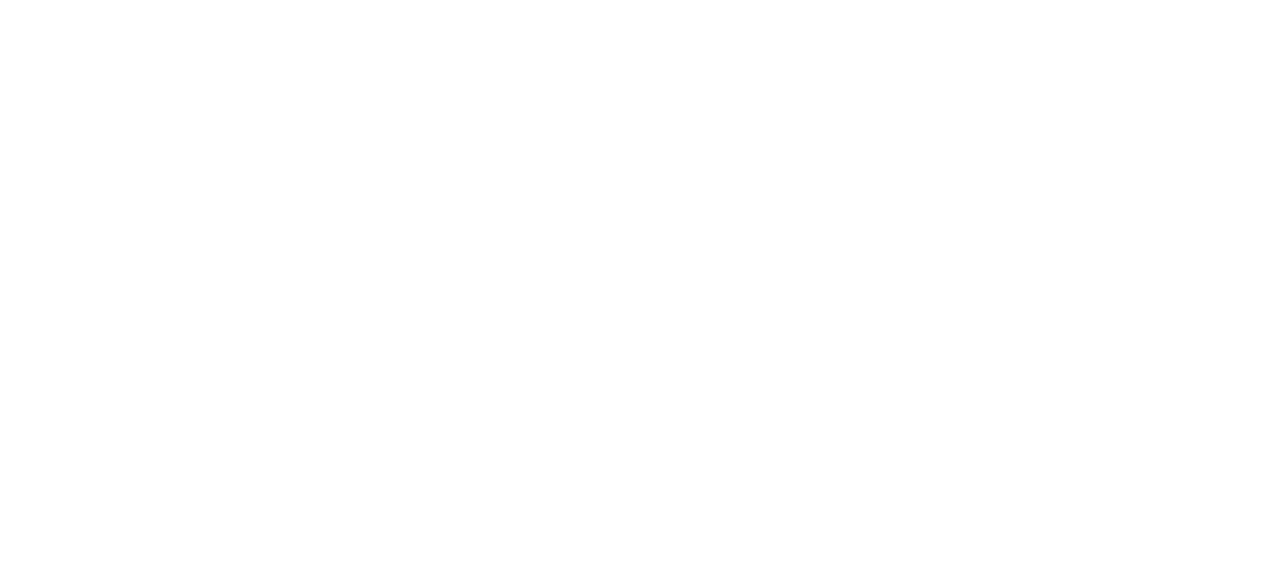
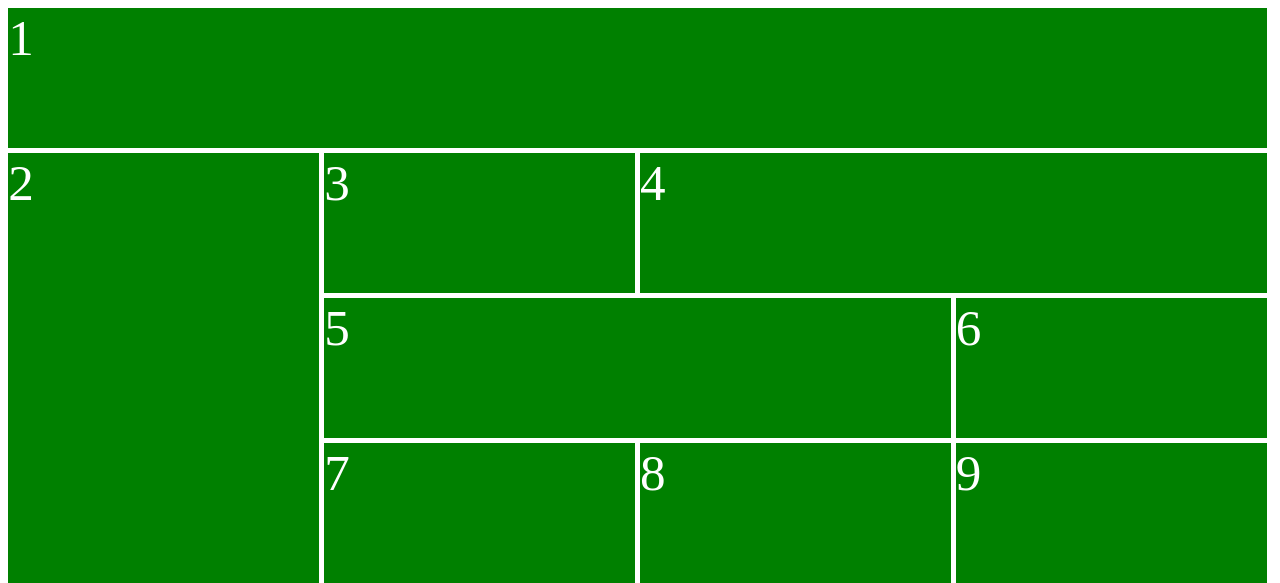
Before and after one commit to acciojob/colored-grid-layout-gssubash, a website: page main.html in a window 1280 px wide. Shown: the top 583 px of the page. Drawn offline with Linux system fonts and the light colour scheme.

Commit message:
created a submission

```diff
--- a/main.html
+++ b/main.html
@@ -7,6 +7,8 @@
 </head>
 
 <body>
+	<section class='container'>
+	</section>
 	<!-- the entire body must be written by student -->
     <script type="text/javascript" src="./script.js">
 </script>
--- a/script.js
+++ b/script.js
@@ -1 +1,12 @@
 //your JS code here. If required.
+const container = document.querySelector(".container");
+
+for(let i=1;i<=10;i++){
+	const div = document.createElement('div');
+	div.id = `div${i}`;
+	div.innerText = i;
+	div.style.backgroundColor = 'green';
+	div.style.color = '#ffffff';
+	div.style.fontSize = '4vw';
+	container.appendChild(div);
+}
--- a/styles.css
+++ b/styles.css
@@ -1 +1,36 @@
 /*  your css code here. If applicable */
+.container{
+	width: 98.7vw;
+	height: 90vh;
+	margin: 0 auto;
+	display: grid;
+	grid-template-columns: repeat(4,1fr);
+	grid-template-rows: repeat(5,1fr);
+	gap: 5px;
+
+}
+
+#div1{
+	grid-column: 1/ span 4;
+
+}
+#div2{
+	grid-row: 2/ span 4;
+}
+#div3{
+	grid-row: 2/ span 1;
+}
+
+#div4{
+	grid-column: 3/ span 2;
+}
+#div5{
+	grid-column: 2/ span 2;
+}
+#div7{
+	grid-column: 2/ span 1;
+}
+
+#div10{
+	grid-column: 2/ span 4;
+}
```
